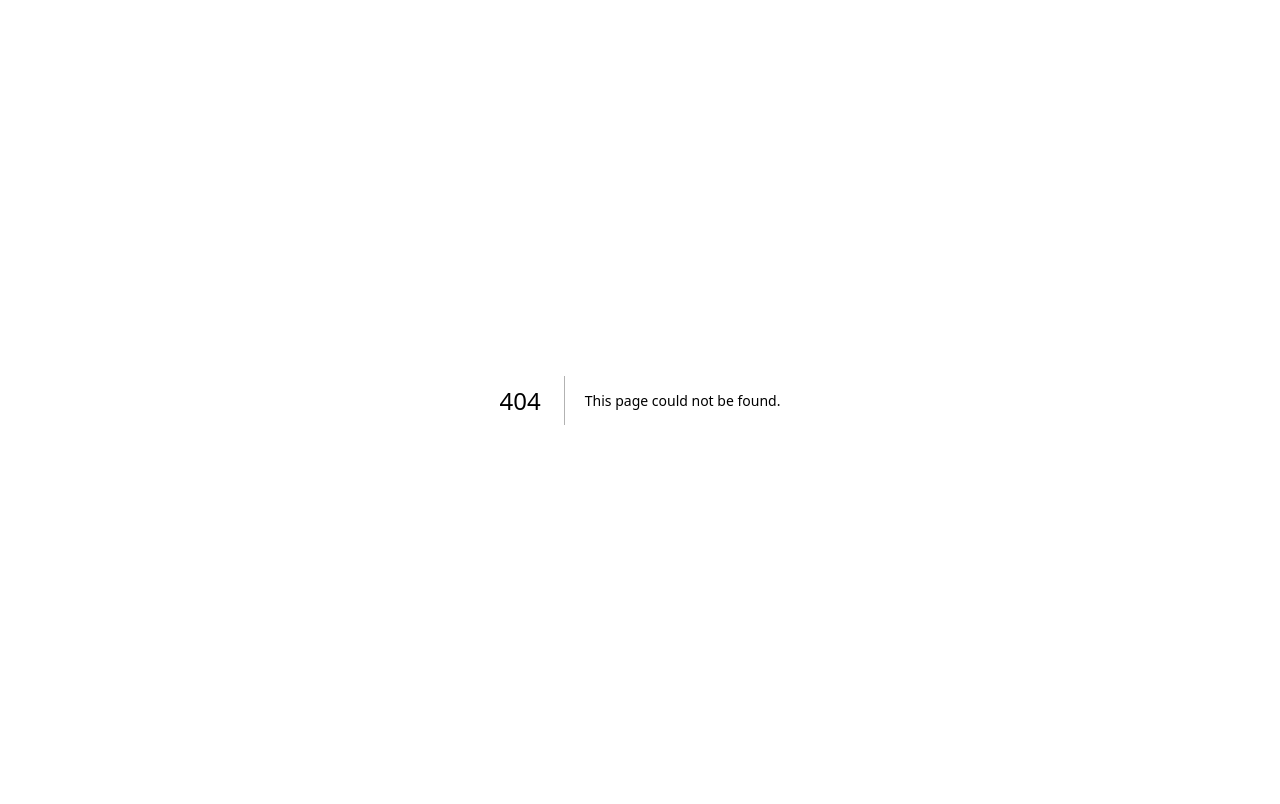
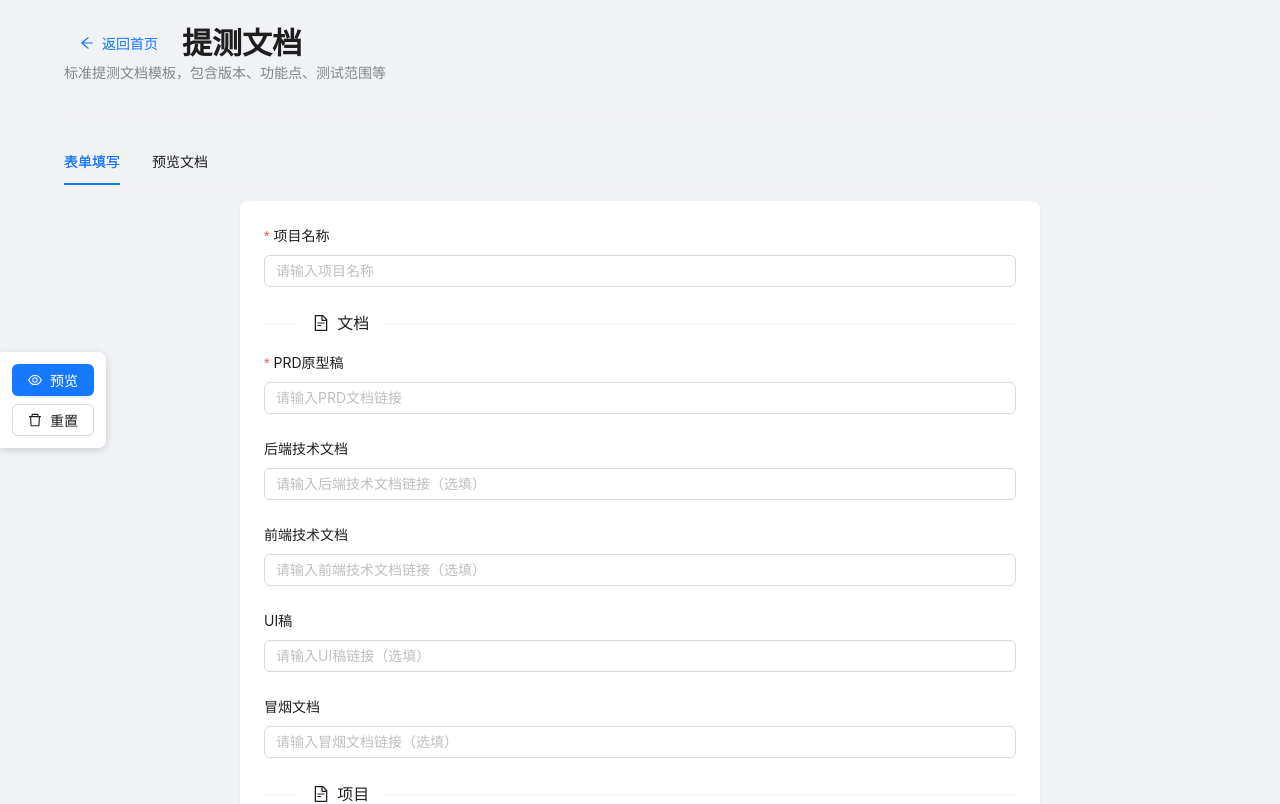
Before and after one commit to Nuibia/doc-template-generator, a Next.js app: page /template in a window 1280 px wide. Before the commit this address had no page. Shown: the top 804 px of the page. Built offline with nearby package versions, Linux system fonts and the light colour scheme.

Commit message:
feat: 添加模板页面，支持根据不同模板生成文档内容，优化表单和预览功能

```diff
--- a/src/pages/templates/test-report.tsx
+++ b/src/pages/template/index.tsx
@@ -12,7 +12,6 @@ import {
   Button,
   Card,
   Checkbox,
-  DatePicker,
   Divider,
   Form,
   Input,
@@ -26,17 +25,29 @@ import {
 } from 'antd';
 import Head from 'next/head';
 import Link from 'next/link';
+import { useRouter } from 'next/router';
 import React, { useCallback, useRef, useState } from 'react';
+import releasePlanTemplate from '../../templates/releasePlan';
 import testReportTemplate, { TemplateField } from '../../templates/testReport';
 
 const { Title, Paragraph } = Typography;
 const { TextArea } = Input;
 const { Option } = Select;
 
+// 模板映射
+const templateMap = {
+  'test-report': testReportTemplate,
+  'release-plan': releasePlanTemplate,
+};
+
 // 将表单值类型定义为Record<string, any>以便与模板定义匹配
 type TemplateFormValues = Record<string, any>;
 
-const TestReportPage: React.FC = () => {
+const TemplatePage: React.FC = () => {
+  const router = useRouter();
+  const { id = 'test-report' } = router.query; // 默认使用test-report模板
+  const template = templateMap[id as keyof typeof templateMap] || testReportTemplate;
+
   const [form] = Form.useForm<TemplateFormValues>();
   const [previewMode, setPreviewMode] = useState<'rich' | 'markdown'>('rich');
   const [generatedContent, setGeneratedContent] = useState<string>('');
@@ -50,7 +61,7 @@ const TestReportPage: React.FC = () => {
 
   // 从 localStorage 加载保存的数据
   const loadSavedData = useCallback(() => {
-    const savedData = localStorage.getItem(`${testReportTemplate.id}FormData`);
+    const savedData = localStorage.getItem(`${template.id}_${previewMode}`);
     if (savedData) {
       try {
         const parsedData = JSON.parse(savedData);
@@ -66,8 +77,8 @@ const TestReportPage: React.FC = () => {
           form.setFieldsValue(parsedData);
 
           // 加载数据后生成内容
-          const markdownContent = testReportTemplate.generateMarkdown(parsedData);
-          const htmlContent = testReportTemplate.generateHtml(parsedData);
+          const markdownContent = template.generateMarkdown(parsedData);
+          const htmlContent = template.generateHtml(parsedData);
           setGeneratedContent(markdownContent);
           setGeneratedHtmlContent(htmlContent);
         }, 100);
@@ -75,17 +86,20 @@ const TestReportPage: React.FC = () => {
         console.error('加载保存的数据失败:', error);
       }
     }
-  }, [form]);
+  }, [form, template, previewMode]);
 
   // 保存数据到 localStorage
-  const saveToLocalStorage = useCallback((values: TemplateFormValues) => {
-    try {
-      console.log('保存数据:', values);
-      localStorage.setItem(`${testReportTemplate.id}FormData`, JSON.stringify(values));
-    } catch (error) {
-      console.error('保存数据失败:', error);
-    }
-  }, []);
+  const saveToLocalStorage = useCallback(
+    (values: TemplateFormValues) => {
+      try {
+        console.log('保存数据:', values);
+        localStorage.setItem(`${template.id}_${previewMode}`, JSON.stringify(values));
+      } catch (error) {
+        console.error('保存数据失败:', error);
+      }
+    },
+    [template, previewMode]
+  );
 
   // 重置表单
   const handleReset = useCallback(() => {
@@ -101,7 +115,8 @@ const TestReportPage: React.FC = () => {
         // 重置表单
         form.resetFields();
         // 清除本地存储
-        localStorage.removeItem(`${testReportTemplate.id}FormData`);
+        localStorage.removeItem(`${template.id}_rich`);
+        localStorage.removeItem(`${template.id}_markdown`);
         // 清空生成内容
         setGeneratedContent('');
         setGeneratedHtmlContent('');
@@ -109,7 +124,7 @@ const TestReportPage: React.FC = () => {
         message.success('表单已重置');
       },
     });
-  }, [form]);
+  }, [form, template]);
 
   // 使用防抖处理表单值变化，避免频繁更新和数据竞争
   const handleFormValuesChange = useCallback(
@@ -127,8 +142,8 @@ const TestReportPage: React.FC = () => {
         console.log('处理表单值变化(防抖后):', allValues);
 
         // 生成内容并保存
-        const markdownContent = testReportTemplate.generateMarkdown(allValues);
-        const htmlContent = testReportTemplate.generateHtml(allValues);
+        const markdownContent = template.generateMarkdown(allValues);
+        const htmlContent = template.generateHtml(allValues);
         setGeneratedContent(markdownContent);
         setGeneratedHtmlContent(htmlContent);
         saveToLocalStorage(allValues);
@@ -149,8 +164,8 @@ const TestReportPage: React.FC = () => {
       // 重新生成内容 - 使用当前表单值而不是外部状态
       form.validateFields().then(currentValues => {
         console.log('提交表单:', currentValues);
-        const markdownContent = testReportTemplate.generateMarkdown(currentValues);
-        const htmlContent = testReportTemplate.generateHtml(currentValues);
+        const markdownContent = template.generateMarkdown(currentValues);
+        const htmlContent = template.generateHtml(currentValues);
         setGeneratedContent(markdownContent);
         setGeneratedHtmlContent(htmlContent);
         // 切换到预览标签
@@ -297,18 +312,6 @@ ${generatedHtmlContent}
         </Form.Item>
       ),
 
-      date: (field: TemplateField, fieldName: string, rules: any) => (
-        <Form.Item
-          key={field.id}
-          name={fieldName}
-          label={field.label}
-          rules={rules}
-          preserve={true}
-        >
-          <DatePicker format="YYYY-MM-DD" style={{ width: '100%' }} />
-        </Form.Item>
-      ),
-
       select: (field: TemplateField, fieldName: string, rules: any) => (
         <Form.Item
           key={field.id}
@@ -402,8 +405,8 @@ ${generatedHtmlContent}
 
                             // 更新表单内容生成
                             const allValues = form.getFieldsValue();
-                            const markdownContent = testReportTemplate.generateMarkdown(allValues);
-                            const htmlContent = testReportTemplate.generateHtml(allValues);
+                            const markdownContent = template.generateMarkdown(allValues);
+                            const htmlContent = template.generateHtml(allValues);
                             setGeneratedContent(markdownContent);
                             setGeneratedHtmlContent(htmlContent);
                             saveToLocalStorage(allValues);
@@ -468,8 +471,8 @@ ${generatedHtmlContent}
 
                       // 更新表单内容生成
                       const allValues = form.getFieldsValue();
-                      const markdownContent = testReportTemplate.generateMarkdown(allValues);
-                      const htmlContent = testReportTemplate.generateHtml(allValues);
+                      const markdownContent = template.generateMarkdown(allValues);
+                      const htmlContent = template.generateHtml(allValues);
                       setGeneratedContent(markdownContent);
                       setGeneratedHtmlContent(htmlContent);
                       saveToLocalStorage(allValues);
@@ -510,7 +513,7 @@ ${generatedHtmlContent}
         onValuesChange={handleFormValuesChange}
         initialValues={initialFormData}
       >
-        {renderFormFields(testReportTemplate.fields)}
+        {renderFormFields(template.fields)}
       </Form>
     </Card>
   );
@@ -578,7 +581,7 @@ ${generatedHtmlContent}
   return (
     <div className="container">
       <Head>
-        <title>{testReportTemplate.name} - 文档模板生成器</title>
+        <title>{template.name} - 文档模板生成器</title>
       </Head>
 
       <div className="page-header">
@@ -589,10 +592,10 @@ ${generatedHtmlContent}
             </Button>
           </Link>
           <Title level={2} style={{ margin: 0 }}>
-            {testReportTemplate.name}
+            {template.name}
           </Title>
         </Space>
-        <Paragraph className="description">{testReportTemplate.description}</Paragraph>
+        <Paragraph className="description">{template.description}</Paragraph>
       </div>
 
       <Tabs
@@ -603,8 +606,8 @@ ${generatedHtmlContent}
             form
               .validateFields()
               .then(values => {
-                const markdownContent = testReportTemplate.generateMarkdown(values);
-                const htmlContent = testReportTemplate.generateHtml(values);
+                const markdownContent = template.generateMarkdown(values);
+                const htmlContent = template.generateHtml(values);
                 setGeneratedContent(markdownContent);
                 setGeneratedHtmlContent(htmlContent);
                 setActiveTab(key);
@@ -647,8 +650,8 @@ ${generatedHtmlContent}
                   .then(values => {
                     console.log('values', values);
                     // 先生成文档内容再切换到预览页
-                    const markdownContent = testReportTemplate.generateMarkdown(values);
-                    const htmlContent = testReportTemplate.generateHtml(values);
+                    const markdownContent = template.generateMarkdown(values);
+                    const htmlContent = template.generateHtml(values);
                     setGeneratedContent(markdownContent);
                     setGeneratedHtmlContent(htmlContent);
                     setActiveTab('preview');
@@ -679,4 +682,4 @@ ${generatedHtmlContent}
   );
 };
 
-export default TestReportPage;
+export default TemplatePage;
--- a/src/templates/releasePlan.ts
+++ b/src/templates/releasePlan.ts
@@ -8,6 +8,7 @@ export interface ReleasePlanTemplate {
   description: string;
   fields: TemplateField[];
   generateMarkdown: (values: Record<string, any>) => string;
+  generateHtml: (values: Record<string, any>) => string;
 }
 
 const releasePlanTemplate: ReleasePlanTemplate = {
@@ -34,8 +35,9 @@ const releasePlanTemplate: ReleasePlanTemplate = {
     {
       id: 'releaseDate',
       name: 'releaseDate',
-      type: 'date',
+      type: 'text',
       label: '计划发布日期',
+      placeholder: '如: 2024-03-25',
       required: true,
     },
     {
@@ -173,6 +175,46 @@ ${values.postReleaseMonitoring ? `## 发布后监控\n\n${values.postReleaseMoni
 ${values.remarks ? `## 备注\n\n${values.remarks}` : ''}
 `;
   },
+  generateHtml: (values: Record<string, any>): string => {
+    return `
+<h1>${values.projectName} 发布计划</h1>
+
+<h2>基本信息</h2>
+
+<ul>
+  <li><strong>项目名称</strong>: ${values.projectName}</li>
+  <li><strong>版本号</strong>: ${values.version}</li>
+  <li><strong>计划发布日期</strong>: ${values.releaseDate}</li>
+  <li><strong>发布时间</strong>: ${values.releaseTime}</li>
+  <li><strong>发布负责人</strong>: ${values.releaseManager}</li>
+  <li><strong>开发人员</strong>: ${values.developers}</li>
+  <li><strong>测试人员</strong>: ${values.testers}</li>
+  <li><strong>发布分支</strong>: ${values.releaseBranch}</li>
+</ul>
+
+<h2>功能列表</h2>
+
+<div>${values.featureList}</div>
+
+${values.bugfixList ? `<h2>Bugfix列表</h2><div>${values.bugfixList}</div>` : ''}
+
+<h2>发布计划步骤</h2>
+
+<div>${values.releasePlan}</div>
+
+<h2>回滚计划</h2>
+
+<div>${values.rollbackPlan}</div>
+
+<h2>风险评估</h2>
+
+<div>${values.riskAssessment}</div>
+
+${values.postReleaseMonitoring ? `<h2>发布后监控</h2><div>${values.postReleaseMonitoring}</div>` : ''}
+
+${values.remarks ? `<h2>备注</h2><div>${values.remarks}</div>` : ''}
+`;
+  },
 };
 
 export default releasePlanTemplate;
--- a/src/templates/testReport.ts
+++ b/src/templates/testReport.ts
@@ -12,7 +12,7 @@ export interface TestReportTemplate {
 export interface TemplateField {
   id: string;
   name: string;
-  type: 'text' | 'textarea' | 'date' | 'select' | 'radio' | 'checkbox' | 'group' | 'table';
+  type: 'text' | 'textarea' | 'select' | 'radio' | 'checkbox' | 'group' | 'table';
   label: string;
   placeholder?: string;
   required?: boolean;
```
Also changed, not shown: src/pages/index.tsx (+11 -13 lines).
